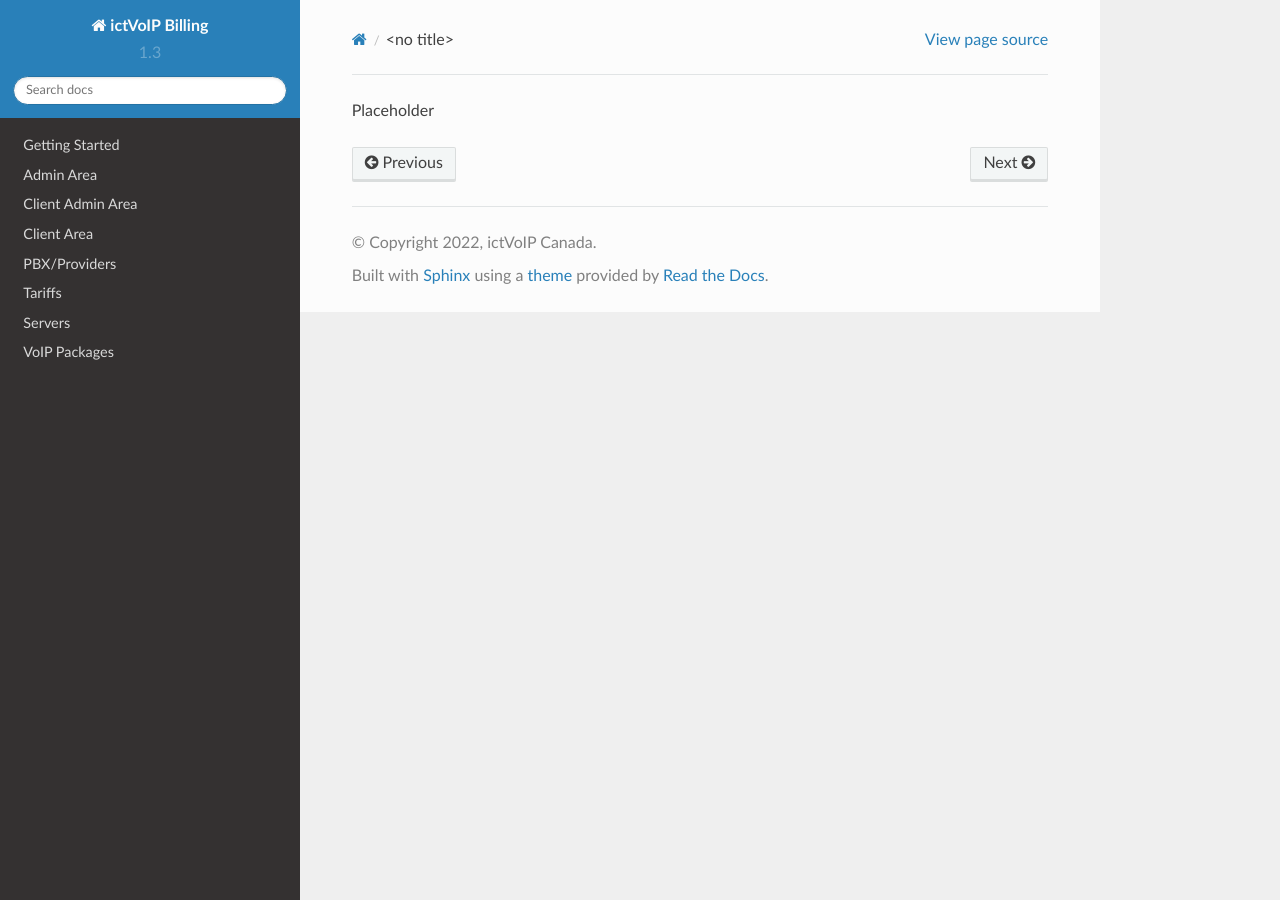
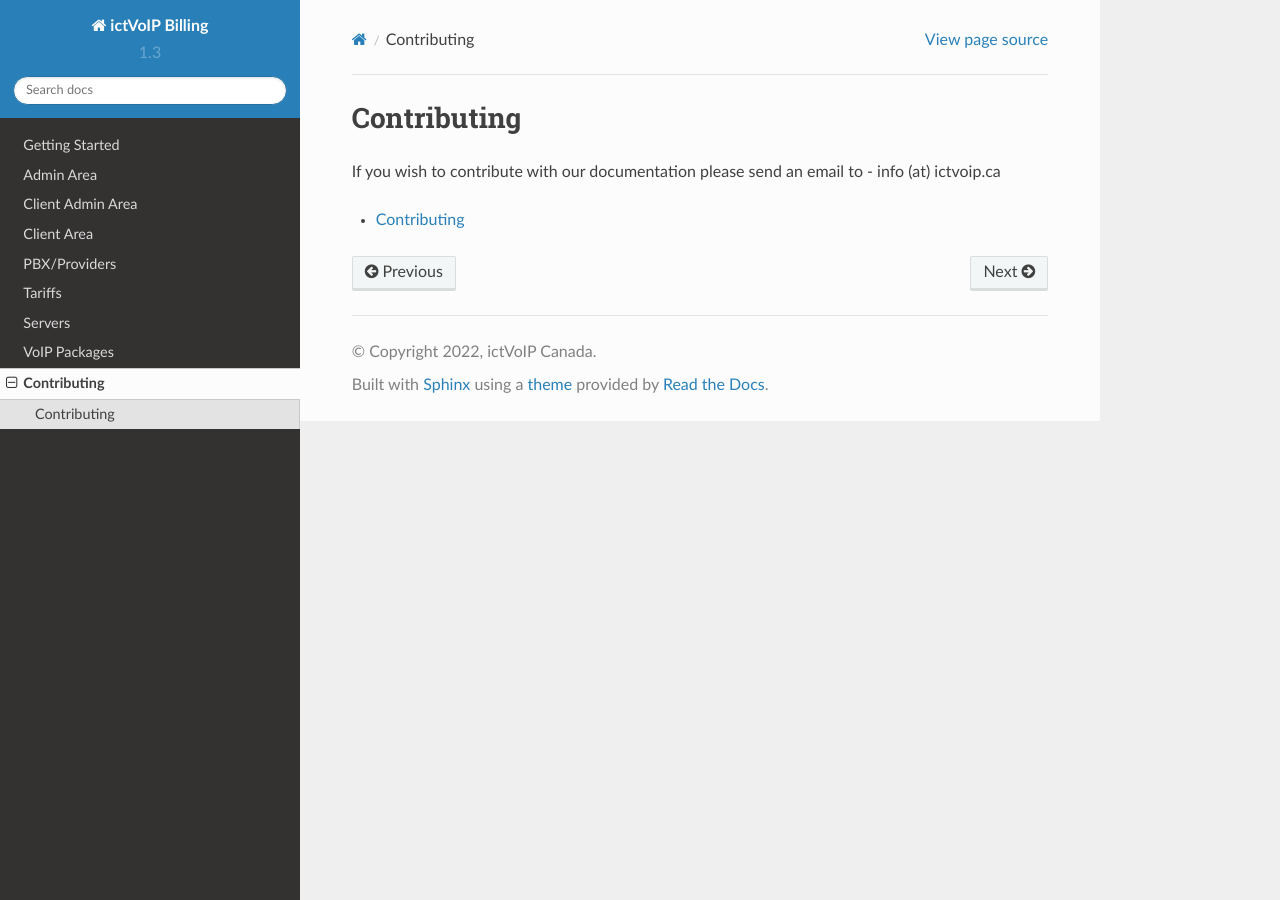
Before and after one commit to ictvoip/ictvoip-docs, a Sphinx documentation site: the page built from docs/source/contributing.rst, in a window 1280 px wide. Built offline with Sphinx 7.4.7 and the Read the Docs theme 2.0.0, drawn with Linux system fonts in a browser that asks for light colours; pages that are not in the unit, such as notebooks, are missing from menus.

Commit message:
Update contributing.rst

```diff
--- a/docs/source/contributing.rst
+++ b/docs/source/contributing.rst
@@ -1 +1,11 @@
-Placeholder
+**************
+Contributing
+**************
+
+If you wish to contribute with our documentation please send an email to - info (at) ictvoip.ca
+
+.. toctree::
+  :maxdepth: 3
+  :glob:
+
+  contributing/contributing.rst
```
